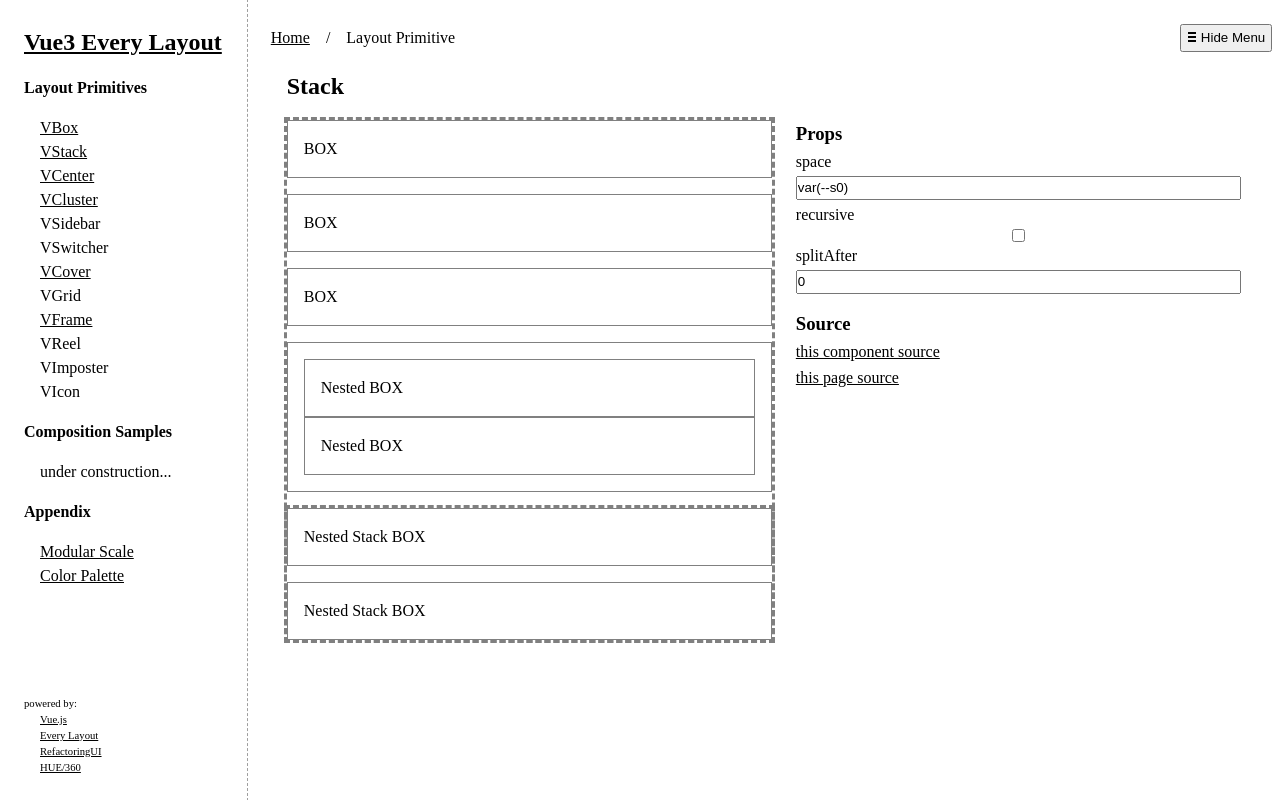
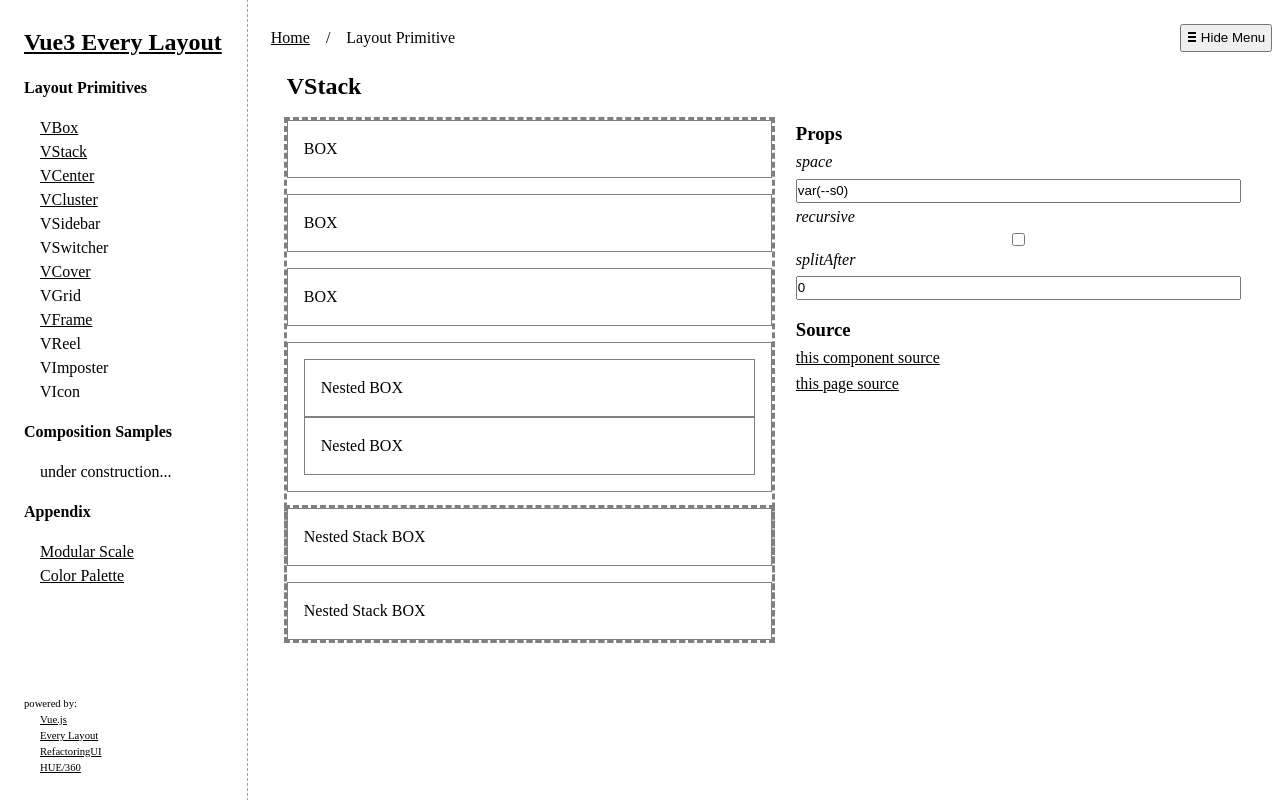
Before and after one commit to kbtaniguchi/vue3-every-layout, a Vue app: page /#/stack in a window 1280 px wide. Built offline with nearby package versions, Linux system fonts and the light colour scheme.

Commit message:
コンポーネントを適用

```diff
--- a/src/pages/layout-primitives/VClusterPage.vue
+++ b/src/pages/layout-primitives/VClusterPage.vue
@@ -74,5 +74,4 @@ const data = reactive<{
 </template>
 
 <style module>
-
 </style>
--- a/src/pages/layout-primitives/VCoverPage.vue
+++ b/src/pages/layout-primitives/VCoverPage.vue
@@ -1,9 +1,8 @@
 <script setup lang="ts">
 import { reactive } from 'vue'
-
-import VSidebar from '@/components/layouts/VSidebar.vue'
-import VStack from '@/components/layouts/VStack.vue'
 import VCover from '@/components/layouts/VCover.vue'
+import LayoutPrimitiveSampleTemplate from '@/pages/layout-primitives/template/LayoutPrimitiveSampleTemplate.vue'
+import VField from '@/components/parts/VField.vue'
 
 const data = reactive<{
   centered: string,
@@ -19,15 +18,8 @@ const data = reactive<{
 </script>
 
 <template>
-  <h2 class="page-title">
-    Cover
-  </h2>
-  <VSidebar
-    side-width="50%"
-    content-min="40%"
-    space="var(--s1)"
-  >
-    <div>
+  <LayoutPrimitiveSampleTemplate component-name="VCover">
+    <template #usage>
       <VCover
         class="with-outline"
         :centered="data.centered"
@@ -45,52 +37,35 @@ const data = reactive<{
           P
         </p>
       </VCover>
-    </div>
-    <div>
-      <VStack>
-        <h3>Props</h3>
-        <VStack space="var(--s-5)">
-          <label>centered</label>
+    </template>
+    <template #props>
+      <VField label="centered">
         <input
           v-model="data.centered"
           type="text"
         >
-        </VStack>
-        <VStack space="var(--s-5)">
-          <label>space</label>
+      </VField>
+      <VField label="space">
         <input
           v-model="data.space"
           type="text"
         >
-        </VStack>
-        <VStack space="var(--s-5)">
-          <label>minHeight</label>
+      </VField>
+      <VField label="minHeight">
         <input
           v-model="data.minHeight"
           type="text"
         >
-        </VStack>
-        <VStack space="var(--s-5)">
-          <label>noPad</label>
+      </VField>
+      <VField label="noPad">
         <input
           v-model="data.noPad"
           type="checkbox"
         >
-        </VStack>
-        <h3>Source</h3>
-        <VStack space="var(--s-5)">
-          <a href="https://github.com/kbtaniguchi/vue3-every-layout/blob/main/src/components/layouts/VCover.vue">
-            this component source
-          </a>
-          <a href="https://github.com/kbtaniguchi/vue3-every-layout/blob/main/src/pages/layout-primitives/VCoverPage.vue">
-            this page source
-          </a>
-        </VStack>
-      </vstack>
-    </div>
-  </VSidebar>
+      </VField>
+    </template>
+  </LayoutPrimitiveSampleTemplate>
 </template>
 
 <style module>
-
 </style>
--- a/src/pages/layout-primitives/VFramePage.vue
+++ b/src/pages/layout-primitives/VFramePage.vue
@@ -1,9 +1,9 @@
 <script setup lang="ts">
 import { reactive } from 'vue'
-
-import VSidebar from '@/components/layouts/VSidebar.vue'
 import VStack from '@/components/layouts/VStack.vue'
 import VFrame from '@/components/layouts/VFrame.vue'
+import LayoutPrimitiveSampleTemplate from '@/pages/layout-primitives/template/LayoutPrimitiveSampleTemplate.vue'
+import VField from '@/components/parts/VField.vue'
 
 const data = reactive<{
   ratio: string;
@@ -13,15 +13,8 @@ const data = reactive<{
 </script>
 
 <template>
-  <h2 class="page-title">
-    Frame
-  </h2>
-  <VSidebar
-    side-width="50%"
-    content-min="40%"
-    space="var(--s1)"
-  >
-    <div>
+  <LayoutPrimitiveSampleTemplate component-name="VFrame">
+    <template #usage>
       <VStack>
         <p>With frame</p>
         <VFrame
@@ -39,31 +32,17 @@ const data = reactive<{
           alt="alberta picture"
         >
       </VStack>
-    </div>
-    <div>
-      <VStack>
-        <h3>Props</h3>
-        <VStack space="var(--s-5)">
-          <label>ratio</label>
-          <input
-            v-model="data.ratio"
-            type="text"
-          >
-        </VStack>
-        <h3>Source</h3>
-        <VStack space="var(--s-5)">
-          <a href="https://github.com/kbtaniguchi/vue3-every-layout/blob/main/src/components/layouts/VFrame.vue">
-            this component source
-          </a>
-          <a href="https://github.com/kbtaniguchi/vue3-every-layout/blob/main/src/pages/layout-primitives/VFramePage.vue">
-            this page source
-          </a>
-        </VStack>
-      </vstack>
-    </div>
-  </VSidebar>
+    </template>
+    <template #props>
+      <VField label="ratio">
+        <input
+          v-model="data.ratio"
+          type="text"
+        >
+      </VField>
+    </template>
+  </LayoutPrimitiveSampleTemplate>
 </template>
 
 <style module>
-
 </style>
--- a/src/pages/layout-primitives/VStackPage.vue
+++ b/src/pages/layout-primitives/VStackPage.vue
@@ -3,7 +3,8 @@ import { reactive } from 'vue'
 
 import VStack from '@/components/layouts/VStack.vue'
 import VBox from '@/components/layouts/VBox.vue'
-import VSidebar from '@/components/layouts/VSidebar.vue'
+import LayoutPrimitiveSampleTemplate from '@/pages/layout-primitives/template/LayoutPrimitiveSampleTemplate.vue'
+import VField from '@/components/parts/VField.vue'
 
 const data = reactive<{
   space: string;
@@ -17,15 +18,8 @@ const data = reactive<{
 </script>
 
 <template>
-  <h2 class="page-title">
-    Stack
-  </h2>
-  <VSidebar
-    side-width="50%"
-    content-min="40%"
-    space="var(--s1)"
-  >
-    <div>
+  <LayoutPrimitiveSampleTemplate component-name="VStack">
+    <template #usage>
       <VStack
         class="with-outline"
         :space="data.space"
@@ -44,47 +38,29 @@ const data = reactive<{
           <VBox>Nested Stack BOX</VBox>
         </VStack>
       </VStack>
-    </div>
-    <div :class="$style.inputField">
-      <VStack>
-        <h3>Props</h3>
-        <VStack space="var(--s-5)">
-          <label>space</label>
+    </template>
+    <template #props>
+      <VField label="space">
         <input
           v-model="data.space"
           type="text"
         >
-        </VStack>
-        <VStack space="var(--s-5)">
-          <label>recursive</label>
+      </VField>
+      <VField label="recursive">
         <input
           v-model="data.recursive"
           type="checkbox"
         >
-        </VStack>
-        <VStack space="var(--s-5)">
-          <label>splitAfter</label>
+      </VField>
+      <VField label="splitAfter">
         <input
           v-model="data.splitAfter"
           type="number"
         >
-        </VStack>
-        <h3>Source</h3>
-        <VStack space="var(--s-5)">
-          <a href="https://github.com/kbtaniguchi/vue3-every-layout/blob/main/src/components/layouts/VStack.vue">
-            this component source
-          </a>
-          <a href="https://github.com/kbtaniguchi/vue3-every-layout/blob/main/src/pages/layout-primitives/VStackPage.vue">
-            this page source
-          </a>
-        </VStack>
-      </VStack>
-    </div>
-  </VSidebar>
+      </VField>
+    </template>
+  </LayoutPrimitiveSampleTemplate>
 </template>
 
 <style module>
-.inputField {
-  min-height: 80vh
-}
 </style>
--- a/src/pages/layout-primitives/template/LayoutPrimitiveSampleTemplate.vue
+++ b/src/pages/layout-primitives/template/LayoutPrimitiveSampleTemplate.vue
@@ -19,7 +19,7 @@ const props = defineProps<{
     <div>
       <slot name="usage" />
     </div>
-    <div>
+    <div :class="$style.inputField">
       <VStack>
         <h3>Props</h3>
         <slot name="props" />
@@ -41,4 +41,8 @@ const props = defineProps<{
 .pageTitle {
   padding-bottom: var(--s0)
 }
+
+.inputField {
+  min-height: 80vh
+}
 </style>
```
Lines whose indentation alone changed are shown as unchanged.
